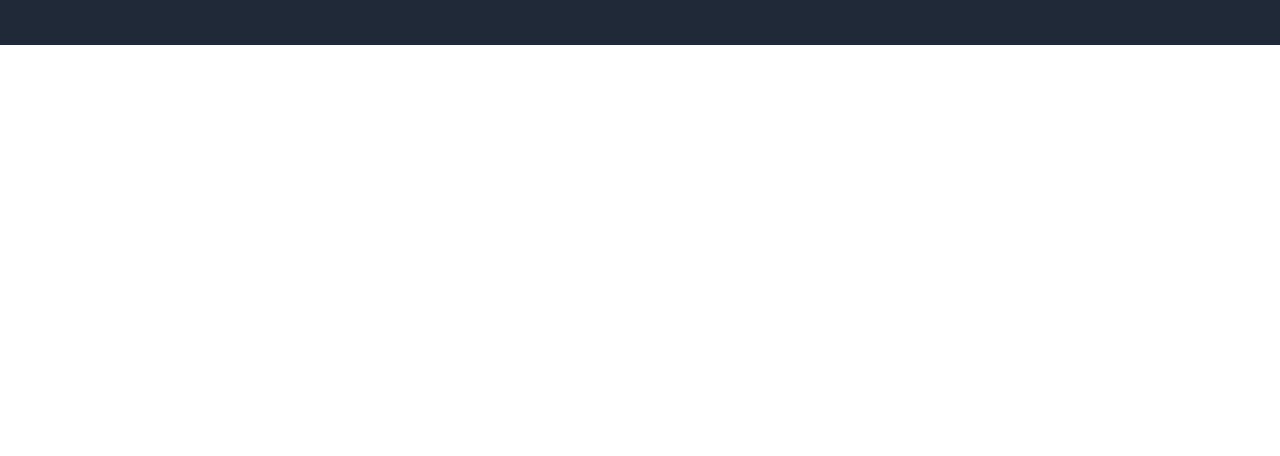
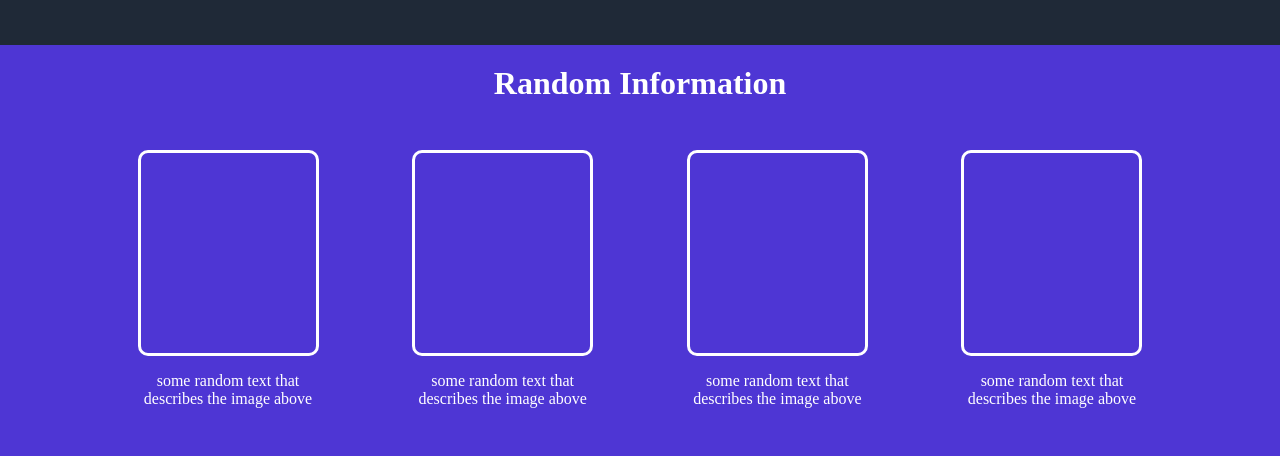
Before and after one commit to Abejithp/landing-page, a plain HTML site: page index.html in a window 1280 px wide. Shown: the part 464-920 px from the top of the page. Before the commit the page ends 800 px from the top, so only its background shows below. Drawn offline with Linux system fonts and the light colour scheme.

Commit message:
Completed the gallery section for the webpage

```diff
--- a/index.html
+++ b/index.html
@@ -7,7 +7,7 @@
     <link rel="stylesheet" href="./style.css">
 </head>
 <body>
-    <div class="main">
+
         <div class="container">
             <div class="taskbar">
                 <div class="logo">
@@ -49,10 +49,64 @@
                     <img src="./images/House.jpg" alt="Luxury Home" class="house image">
                 </div>
             </div>
+
+
+
+            <div class="collage">
+                <div class="title">
+                    Random Information
+                </div>
+
+                <div class="picture-box container">
+
+                    <div class="individual-box">
+                        <div class="picture">
+                        </div>
+                        <div class="subheading">
+                               some random text that describes the image above
+                        </div>
+                    </div>
+
+                    <div class="individual-box">
+                        <div class="picture">
+                        </div>
+                        <div class="subheading">
+                            some random text that describes the image above
+                        </div>
+                    </div>
+
+                    <div class="individual-box">
+                        <div class="picture">
+                        </div>
+                        <div class="subheading">
+                            some random text that describes the image above
+                        </div>
+                    </div>
+
+                    <div class="individual-box">
+                        <div class="picture">
+                        </div>
+                        <div class="subheading">
+                            some random text that describes the image above
+                        </div>
+                    </div>
+
+
+
+
+
+
+
+
+
+                </div>
+
+
+
+
+            </div>
         </div>
 
-
-    </div>
 
 
 
--- a/style.css
+++ b/style.css
@@ -4,11 +4,6 @@ body{
     color: white;
 }
 
-.main{
-    display: flex;
-    flex-direction: column;
-    width: 100%;
-}
 
 .container{
     display: flex;
@@ -112,5 +107,59 @@ body{
 .house.image{
     width: 500px;
     height: auto;
+}
+
+
+.collage{
+    background-color: rgb(78, 54, 212);
+    padding-left: 10%;
+    padding-right: 10%;
 
 }
+
+.collage .title{
+    background-color: rgb(78, 54, 212);
+    width: 100%;
+    height: 100%;
+    text-align: center;
+    font-size: 32px;
+    font-weight: bold;
+    margin-bottom: 3rem;
+    margin-top: 20px;
+
+}
+
+.collage .picture-box.container{
+    display: flex;
+    flex-direction: row;
+    justify-content: space-between;
+    background-color: rgb(78, 54, 212);
+}
+
+.picture-box.container .individual-box{
+
+    display: flex;
+    flex-direction: column;
+    justify-content: space-between;
+    align-items: center;
+    background-color: rgb(78, 54, 212);
+    width: fit-content;
+}
+
+.picture{
+    background-color: rgb(78, 54, 212);
+    display: flex;
+    width: 175px;
+    height: 200px;
+    border: 3px solid rgb(255, 255, 255);
+    border-radius: 10px;
+    margin-bottom: 1rem;
+}
+
+.subheading{
+    display: flex;
+    margin-bottom: 3rem;
+    flex-wrap: wrap;
+    width: 200px;
+    text-align: center;
+}
```
